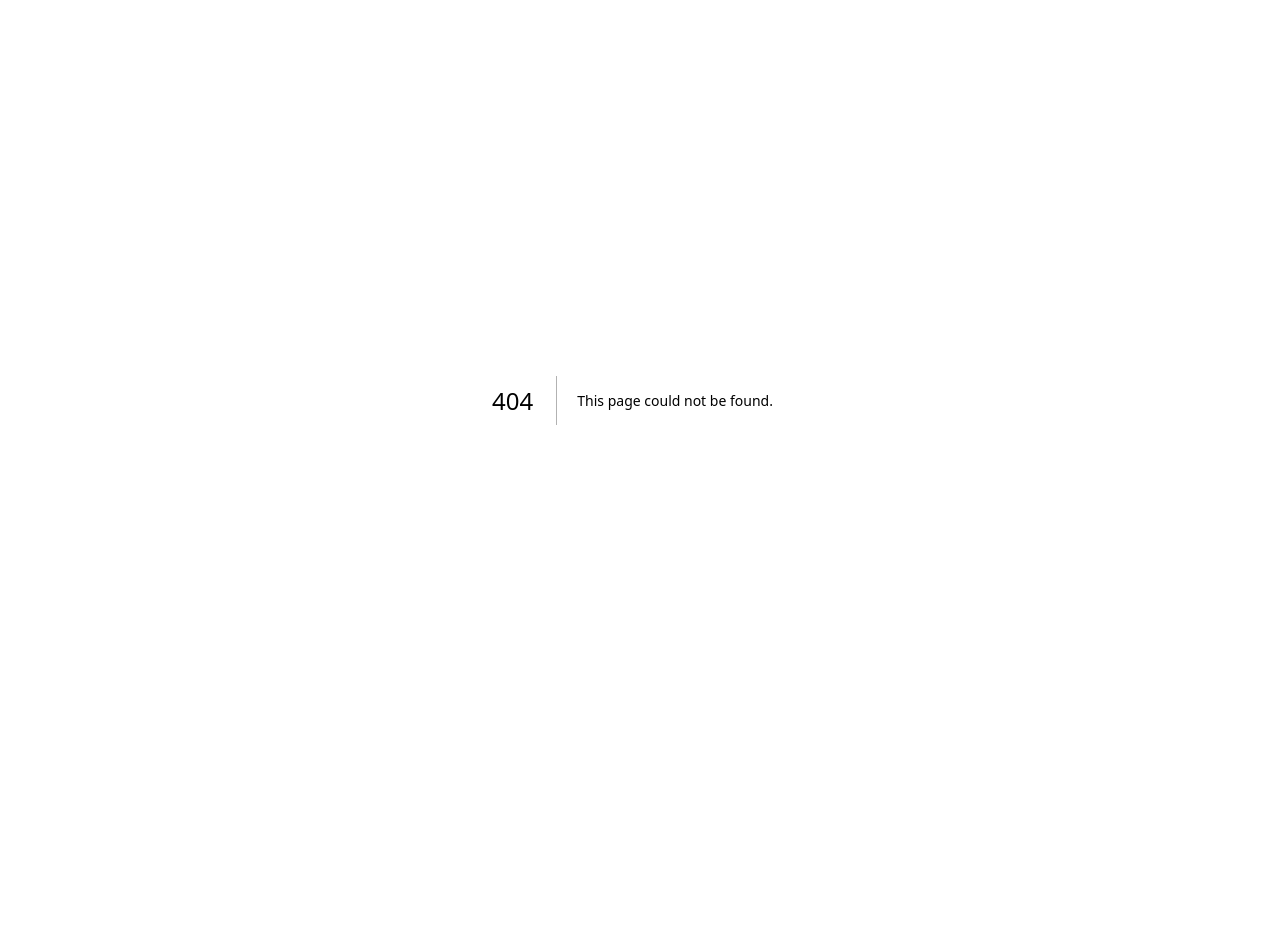
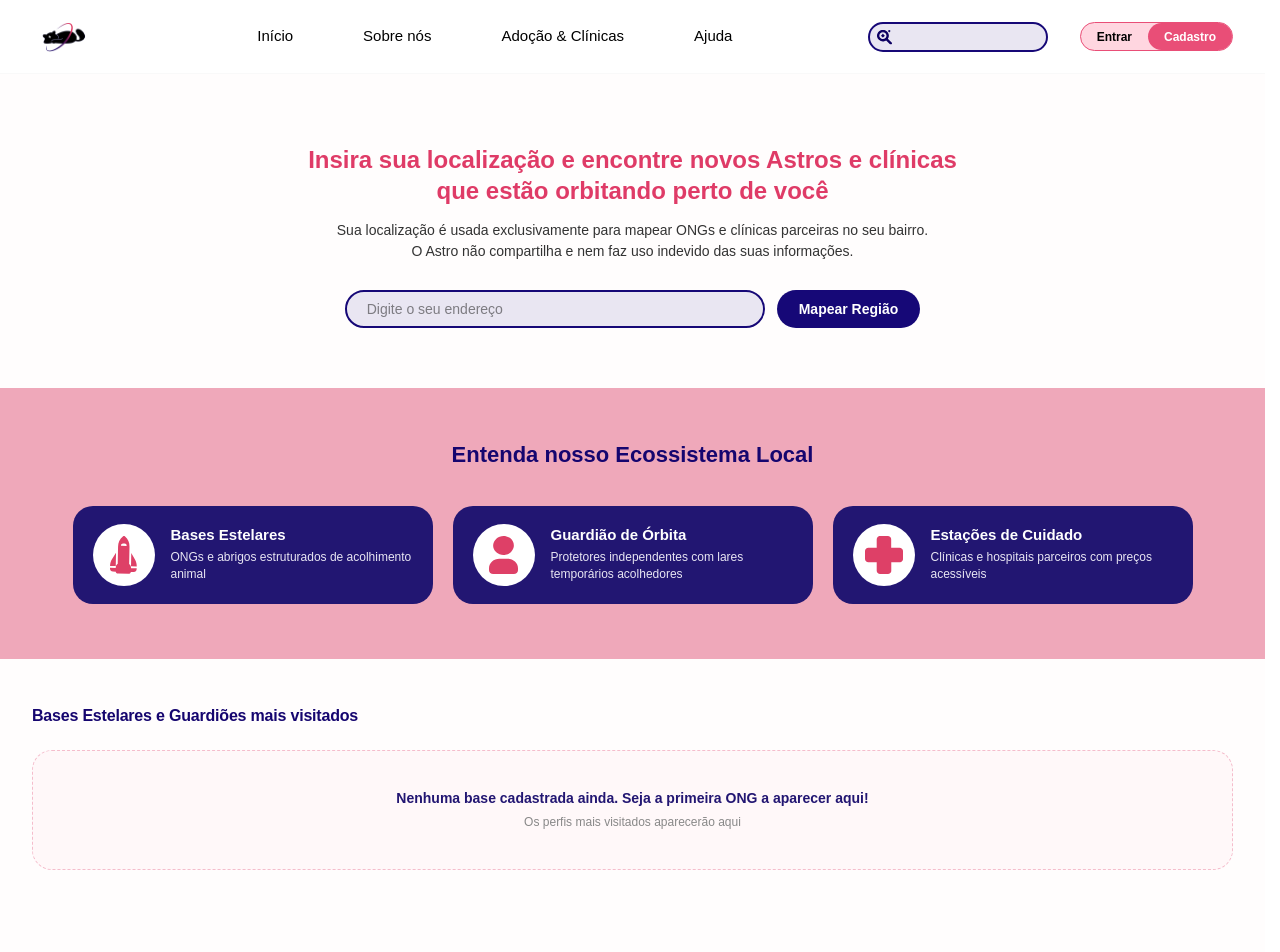
Before and after one commit to M1GU3LT0X1C/ASTRO, a Next.js app: page /adocao-clinicas in a window 1280 px wide. Before the commit this address had no page. Shown: the top 952 px of the page. Before the commit the page ends 800 px from the top, so only its background shows below. Built offline with nearby package versions, Linux system fonts and the light colour scheme.

Commit message:
feat(adocao e clinicas): finaliza tela de adoção e clinicas com ecossistema

```diff
--- /dev/null
+++ b/src/app/adocao-clinicas/adocao.module.css
@@ -0,0 +1,234 @@
+.main {
+  width: 100%;
+  background: #fffdfd;
+  color: #111;
+  padding-bottom: 0;
+}
+
+/* ===== BLOCO 1 - BUSCA ===== */
+.searchSection {
+  background: #fffdfd;
+  text-align: center;
+  padding: 70px 20px 60px;
+}
+
+.searchSection h1 {
+  color: #df3b67;
+  font-size: 24px;
+  font-weight: 700;
+  max-width: 650px;
+  margin: 0 auto 14px;
+  line-height: 1.3;
+}
+
+.searchSection p {
+  color: #333;
+  font-size: 14px;
+  max-width: 600px;
+  margin: 0 auto 28px;
+  line-height: 1.5;
+}
+
+.searchBox {
+  display: flex;
+  gap: 12px;
+  justify-content: center;
+  align-items: center;
+}
+
+.searchBox input {
+  width: 420px;
+  height: 38px;
+  border: 2px solid #160877;
+  border-radius: 999px;
+  background: #e9e6f2;
+  padding: 0 20px;
+  outline: none;
+  color: #111111;
+  font-size: 14px;
+  transition: all 0.2s ease;
+}
+
+.searchBox input:hover {
+  background: #e3dfed;
+}
+
+.searchBox input:focus {
+  background: #ffffff;
+  border-color: #160877;
+  box-shadow: 0 0 0 3px rgba(22, 8, 119, 0.1);
+}
+
+.searchBox button {
+  height: 38px;
+  padding: 0 22px;
+  border-radius: 999px;
+  background: #160877;
+  color: white;
+  border: none;
+  font-size: 14px;
+  font-weight: 600;
+  cursor: pointer;
+  transition: all 0.2s ease;
+}
+
+.searchBox button:hover {
+  background: #251296;
+  transform: translateY(-1px);
+}
+
+/* ===== BLOCO 2 - ECOSSISTEMA ===== */
+.ecosystem {
+  width: 100%;
+  background: #efa8ba;
+  padding: 50px 28px 55px;
+  text-align: center;
+}
+
+.ecosystem h2 {
+  color: #15056f;
+  font-size: 22px;
+  font-weight: 700;
+  margin: 0 0 35px;
+}
+
+.ecoGrid {
+  max-width: 1180px;
+  margin: 0 auto;
+  display: flex;
+  gap: 20px;
+  justify-content: center;
+}
+
+.ecoCard {
+  background: #221672;
+  color: white;
+  padding: 18px 20px;
+  border-radius: 20px;
+  display: flex;
+  align-items: flex-start;
+  gap: 16px;
+  width: 360px;
+  min-height: 94px;
+  text-align: left;
+}
+
+.ecoIcon {
+  flex-shrink: 0;
+  width: 62px;
+  height: 62px;
+  background: #ffffff;
+  border-radius: 50%;
+  display: flex;
+  align-items: center;
+  justify-content: center;
+}
+
+.ecoIcon img {
+  width: 38px;
+  height: 38px;
+  object-fit: contain;
+  display: block;
+}
+
+.ecoCard div:last-child {
+  flex: 1;
+  padding-top: 2px;
+}
+
+.ecoCard strong {
+  font-size: 15px;
+  display: block;
+  line-height: 1.2;
+  margin-bottom: 5px;
+  color: white;
+  font-weight: 700;
+}
+.ecoCard p {
+  font-size: 12px;
+  color: #e8e6f3;
+  line-height: 1.35;
+  margin: 0;
+  font-weight: 400;
+}
+
+/* ===== LISTAS - BONITO MESMO VAZIO ===== */
+.listSection {
+  background: #fffdfd;
+  padding: 45px 32px;
+}
+
+.listSection h2 {
+  color: #15056f;
+  font-size: 16px;
+  font-weight: 700;
+  margin: 0 0 22px;
+  letter-spacing: -0.2px;
+}
+
+.cardsGrid {
+  display: flex;
+  gap: 18px;
+  overflow-x: auto;
+  padding-bottom: 18px;
+  padding-top: 4px;
+  scrollbar-width: none;
+}
+
+.cardsGrid::-webkit-scrollbar {
+  display: none;
+}
+
+.cardBase, .cardEstacao {
+  min-width: 148px;
+  width: 148px;
+  min-height: 178px;
+  background: white;
+  border: 1.5px solid #f5bdcc;
+  border-radius: 18px;
+  padding: 14px 10px;
+  text-align: center;
+  cursor: pointer;
+  transition: all 0.2s ease;
+  flex-shrink: 0;
+}
+
+.cardBase:hover, .cardEstacao:hover {
+  border-color: #15056f;
+  background: #fff0f3;
+  transform: translateY(-3px);
+  box-shadow: 0 8px 20px rgba(223, 59, 103, 0.15);
+}
+
+/* VAZIO */
+.vazio {
+  width: 100%;
+  border: 1.8px dashed #f5bdcc;
+  border-radius: 20px;
+  padding: 32px 20px;
+  text-align: center;
+  background: #fff8f9;
+  display: flex;
+  flex-direction: column;
+  align-items: center;
+  justify-content: center;
+  min-height: 120px;
+  gap: 6px;
+}
+
+.vazio p {
+  font-weight: 700;
+  color: #221672;
+  font-size: 14px;
+  margin: 0;
+  line-height: 1.3;
+}
+.vazio span {
+  font-size: 12px;
+  color: #888;
+  display: block;
+}
+
+.listSection {
+  position: relative;
+}
--- /dev/null
+++ b/src/app/adocao-clinicas/page.tsx
@@ -0,0 +1,86 @@
+import { Header } from "@/components/layout/Header";
+import { Footer } from "@/components/layout/Footer";
+import styles from './adocao.module.css'
+
+export default function AdocaoEClinicasPage() {
+  const basesMaisVisitadas: any[] = [] // VAZIO POR ENQUANTO
+  const estacoesBemAvaliadas: any[] = [] // VAZIO POR ENQUANTO
+
+  return (
+    <>
+      <Header />
+      <main className={styles.main}>
+
+        {/* BUSCA */}
+        <section className={styles.searchSection}>
+          <h1>Insira sua localização e encontre novos Astros e clínicas que estão orbitando perto de você</h1>
+          <p>Sua localização é usada exclusivamente para mapear ONGs e clínicas parceiras no seu bairro. O Astro não compartilha e nem faz uso indevido das suas informações.</p>
+          <div className={styles.searchBox}>
+            <input placeholder="Digite o seu endereço" />
+            <button>Mapear Região</button>
+          </div>
+        </section>
+
+        {/* ECOSSISTEMA */}
+        <section className={styles.ecosystem}>
+          <h2>Entenda nosso Ecossistema Local</h2>
+          <div className={styles.ecoGrid}>
+            <div className={styles.ecoCard}>
+              <div className={styles.ecoIcon}><img src="/cadastro/base-estelar-rosa.svg" alt="Bases" /></div>
+              <div>
+                <strong>Bases Estelares</strong>
+                <p>ONGs e abrigos estruturados de acolhimento animal</p>
+              </div>
+            </div>
+            <div className={styles.ecoCard}>
+              <div className={styles.ecoIcon}><img src="/cadastro/guardiao-rosa.svg" alt="Guardião" /></div>
+              <div>
+                <strong>Guardião de Órbita</strong>
+                <p>Protetores independentes com lares temporários acolhedores</p>
+              </div>
+            </div>
+            <div className={styles.ecoCard}>
+              <div className={styles.ecoIcon}><img src="/cadastro/estacao-rosa.svg" alt="Estação" /></div>
+              <div>
+                <strong>Estações de Cuidado</strong>
+                <p>Clínicas e hospitais parceiros com preços acessíveis</p>
+              </div>
+            </div>
+          </div>
+        </section>
+
+        {/* BASES */}
+        <section className={styles.listSection}>
+          <h2>Bases Estelares e Guardiões mais visitados</h2>
+          {basesMaisVisitadas.length === 0 ? (
+            <div className={styles.vazio}>
+              <p>Nenhuma base cadastrada ainda. Seja a primeira ONG a aparecer aqui!</p>
+              <span>Os perfis mais visitados aparecerão aqui</span>
+            </div>
+          ) : (
+            <div className={styles.cardsGrid}>
+              {basesMaisVisitadas.map(b => <div key={b.id} className={styles.cardBase}>{b.nome}</div>)}
+            </div>
+          )}
+        </section>
+
+        {/* ESTAÇÕES */}
+        <section className={styles.listSection}>
+          <h2>Estações de Cuidado bem avaliadas</h2>
+          {estacoesBemAvaliadas.length === 0 ? (
+            <div className={styles.vazio}>
+              <p>Nenhuma clínica avaliada ainda.</p>
+              <span>As clínicas bem avaliadas aparecerão aqui</span>
+            </div>
+          ) : (
+            <div className={styles.cardsGrid}>
+              {estacoesBemAvaliadas.map(e => <div key={e.id} className={styles.cardEstacao}>{e.nome}</div>)}
+            </div>
+          )}
+        </section>
+
+      </main>
+      <Footer />
+    </>
+  )
+}
--- a/src/components/layout/Header.tsx
+++ b/src/components/layout/Header.tsx
@@ -19,7 +19,7 @@ export function Header() {
       <nav className={styles.nav}>
         <Link href="/">Início</Link>
         <Link href="/sobre-nos">Sobre nós</Link>
-        <Link href="/animais">Adoção & Clínicas</Link>
+        <Link href="/adocao-clinicas">Adoção & Clínicas</Link>
         <Link href="/">Ajuda</Link>
       </nav>
 
```
